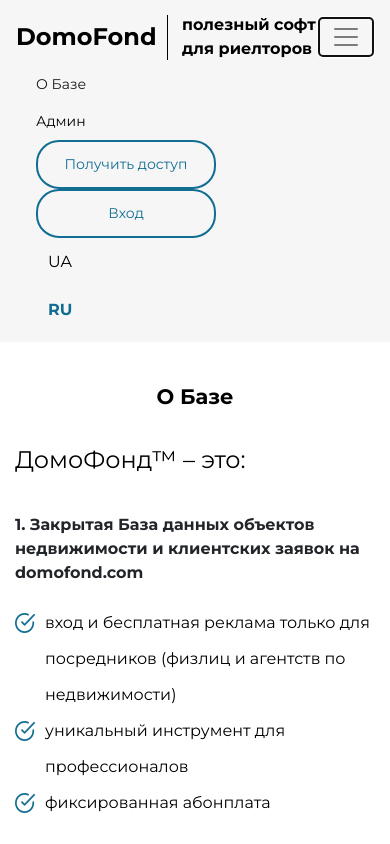
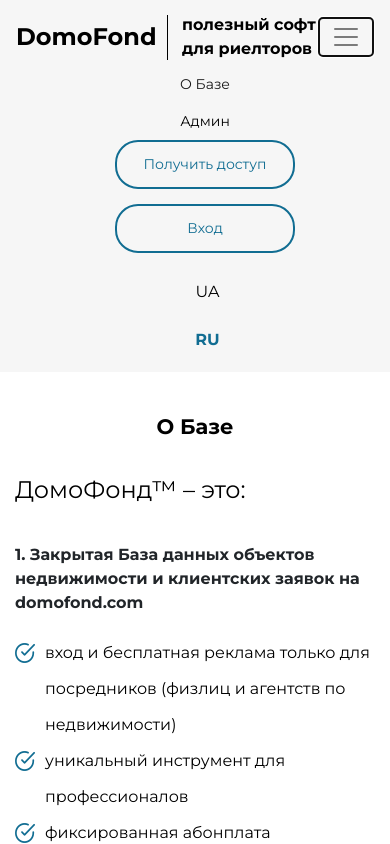
Before and after one commit to kirovas/domofond, a plain HTML site: page base.html in a window 390 px wide. Both pictures are taken after a click on the button "Toggle navigation". Shown: the top 844 px of the page. Drawn offline with nearby package versions, Linux system fonts and the light colour scheme.

Commit message:
responsive fix

```diff
--- a/css/style.css
+++ b/css/style.css
@@ -903,6 +903,15 @@
   .navbar-light .navbar-brand{
    max-width: 200px;
   }
+  .navbar-light .navbar-nav .nav-link{
+	text-align:center;
+  }
+  .navbar-light .navbar-nav .nav-item{
+	text-align:center;
+  }
+  .navbar-light .navbar-nav .nav-item .btn-main{
+	  margin-bottom:15px;
+  }
   .banner-wrap{
     overflow:hidden;
     height: 450px;
@@ -917,18 +926,18 @@
     transform:translate(-50%,0%);
   }
    .banner-caption{
-
+		padding: 35px 10px;
    }
   .banner-caption h2 {
       color: #ffffff;
-      font-size: 14px;
+      font-size: 18px;
       font-weight: 800;
       line-height: 22px;
       margin-top: 15px;
   }
   .banner-caption p {
     color: #ffffff;
-    font-size: 13px;
+    font-size: 14px;
     font-weight: 400;
     line-height: 17px;
   }
```
